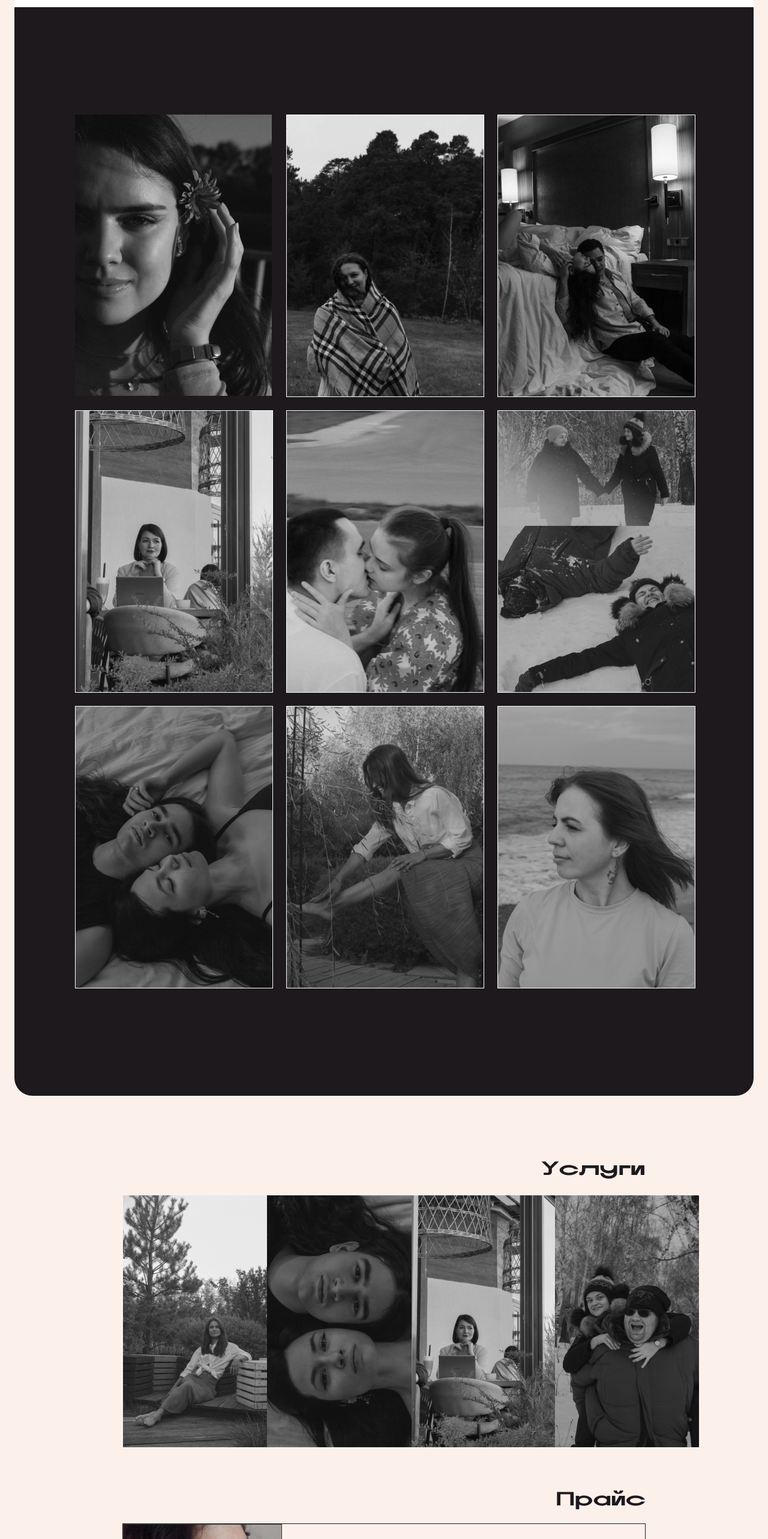
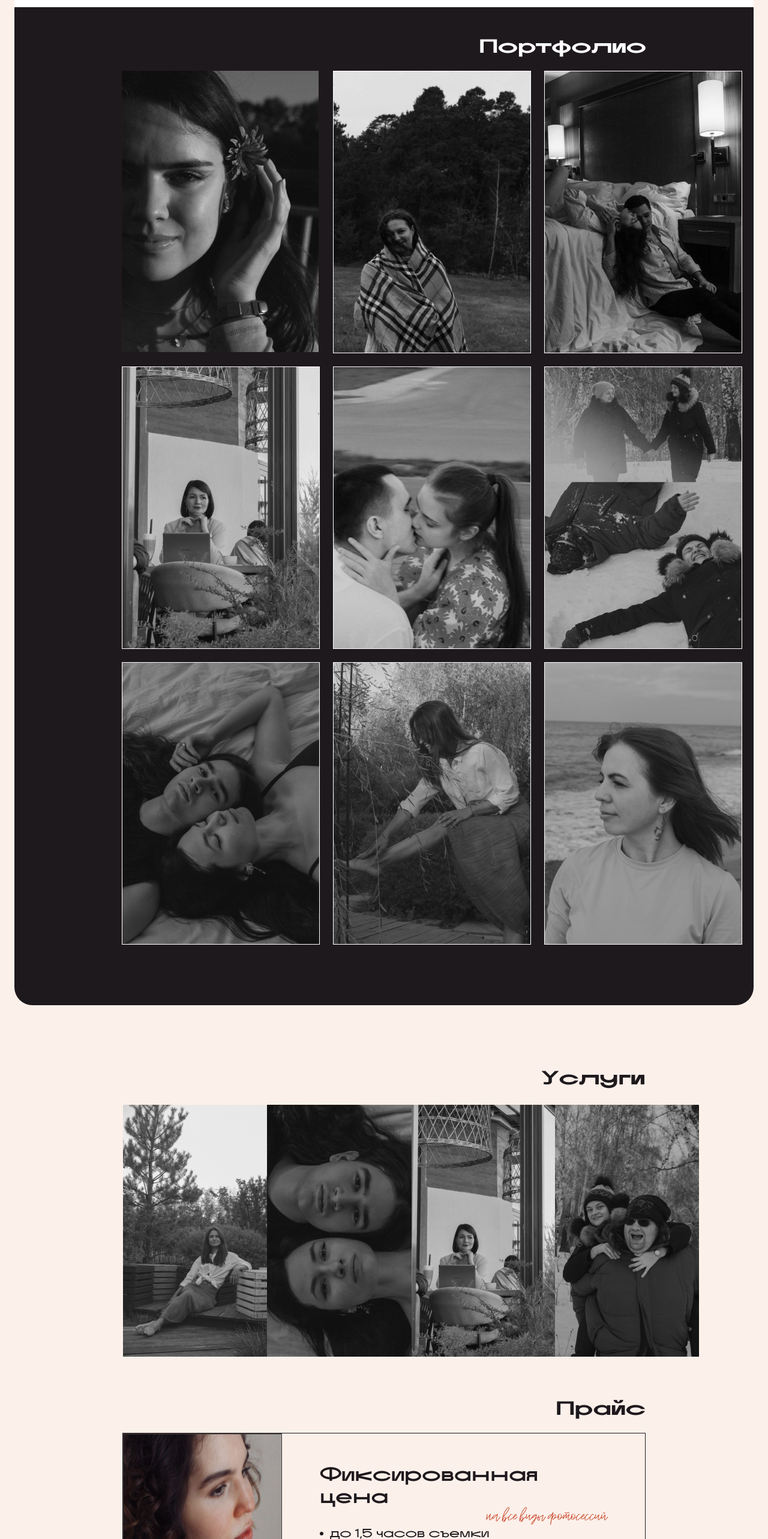
Before and after one commit to dzschnd/sofya, a React (Create React App) app: page / in a window 1280 px wide. Shown: the part 1786-4352 px from the top of the page at 60% size. Built offline with nearby package versions, Linux system fonts and the light colour scheme.

Commit message:
added prices & some more

```diff
--- a/src/container/Contacts/Contacts.css
+++ b/src/container/Contacts/Contacts.css
@@ -15,7 +15,6 @@
 }
 .contacts__content {
     display: flex;
-    gap: 219px;
 }
 .contacts__buttons {
     width: 328px;
@@ -53,7 +52,7 @@
     flex-direction: column;
 }
 .contacts__text {
-    padding-top: 45px;
+    padding: 45px 0 0 219px;
     font-family: IFKica;
     font-size: 20px;
     line-height: 140%;
@@ -66,4 +65,5 @@
     font-size: 37px;
     color: var(--color-red);
     text-align: right;
+    padding-left: 376px;
 }
--- a/src/container/Portfolio/Portfolio.css
+++ b/src/container/Portfolio/Portfolio.css
@@ -1,11 +1,23 @@
 .portfolio {
-    display: grid;
-    grid-template-columns: repeat(3, 1fr);
-    grid-gap: 22px;
-    padding: 179px 101px;
+    display: flex;
+    flex-direction: column;
+    gap: 24px;
+    padding: 54px 179px 101px;
     margin: 0 24px;
     background-color: var(--color-black);
     border-bottom-left-radius: 30px;
     border-bottom-right-radius: 30px;
     transform: translateY(-35px);
 }
+.portfolio__title {
+    font-family: IFKica, serif;
+    font-weight: bold;
+    font-size: 32px;
+    color: var(--color-white);
+    text-align: right;
+}
+.portfolio__card {
+    display: grid;
+    grid-template-columns: repeat(3, 1fr);
+    grid-gap: 22px;
+}
--- a/src/container/Portfolio/Portfolio.jsx
+++ b/src/container/Portfolio/Portfolio.jsx
@@ -4,6 +4,10 @@ import './Portfolio.css';
 
 const Portfolio = () => (
     <div className='portfolio'>
+            <div className='portfolio__title'>
+                Портфолйо
+            </div>
+            <div className='portfolio__card'>
                 <img src={require('../../assets/images/portfolio/image-1.png')}/>
                 <img src={require('../../assets/images/portfolio/image-2.png')}/>
                 <img src={require('../../assets/images/portfolio/image-3.png')}/>
@@ -14,6 +18,7 @@ const Portfolio = () => (
                 <img src={require('../../assets/images/portfolio/image-8.png')}/>
                 <img src={require('../../assets/images/portfolio/image-9.png')}/>
             </div>
+    </div>
 );
 
 export default Portfolio;
--- a/src/container/Prices/Prices.css
+++ b/src/container/Prices/Prices.css
@@ -12,8 +12,60 @@
     text-align: right;
 }
 .prices__card {
+    display: flex;
     border: 1px solid var(--color-black);
 }
 .card__info {
-
+    width: 100%;
+    padding: 48px 63px;
 }
+.card__info-header {
+    font-family: IFKica, serif;
+    font-size: 32px;
+    color: var(--color-black);
+}
+.card__info-subheader {
+    font-family: RozoviiChulok, serif;
+    font-size: 22px;
+    color: var(--color-red);
+    text-align: right;
+}
+.card__info-list {
+    font-family: IFKica, serif;
+    font-weight: lighter;
+    font-size: 20px;
+    color: var(--color-black);
+    list-style-position: inside;
+    padding-bottom: 51px;
+}
+.card__info-list li {
+    margin-bottom: 21px
+}
+.card__info-list li:last-child {
+    margin-top: 24px;
+    margin-bottom: 0;
+}
+.card__info-list li span {
+    position: relative;
+    left: -10px;
+}
+.card__info-footer {
+    display: flex;
+    justify-content: space-between;
+}
+.card__info-price {
+    font-family: IFKica, serif;
+    font-weight: bold;
+    font-size: 32px;
+    color: var(--color-red);
+}
+.card__info-button {
+    width: 264px;
+    height: 49px;
+    border: none;
+    background-color: var(--color-red);
+    font-family: IFKica, serif;
+    font-weight: bold;
+    font-size: 18px;
+    color: var(--color-white)
+}
--- a/src/container/Prices/Prices.jsx
+++ b/src/container/Prices/Prices.jsx
@@ -8,7 +8,26 @@ const Prices = () => (
         <div className='prices__card'>
             <img src={require('../../assets/images/sonya-prices.png')}/>
             <div className='card__info'>
-
+                <div className='card__info-header'>
+                    Фйксйрованная цена
+                </div>
+                <div className='card__info-subheader'>
+                    на все виды фотосессий
+                </div>
+                <ul className='card__info-list'>
+                    <li><span>до 1,5 часов съемкй</span></li>
+                    <li><span>Помощь в подборе локацйй й образа</span></li>
+                    <li><span>от 60 кадров в цветокоррекцйй</span></li>
+                    <li><span>Готовые фотографйй в теченйе трех днеи</span></li>
+                </ul>
+                <div className='card__info-footer'>
+                    <div className='card__info-price'>
+                        4 500 р.
+                    </div>
+                    <button className='card__info-button'>
+                        Хочу съемку
+                    </button>
+                </div>
             </div>
         </div>
     </div>
--- a/src/container/Quote/Quote.css
+++ b/src/container/Quote/Quote.css
@@ -5,6 +5,8 @@
     background-image: url('../../assets/images/sonya-quote.png');
 }
 .quote__text {
+    background-color: #444444;
+    backdrop-filter: blur(5px);
     border: 1px solid var(--color-white);
     background-color: rgba(68, 68, 68, 0.05);
     padding: 95px 32px;
```
Lines whose indentation alone changed are shown as unchanged.
